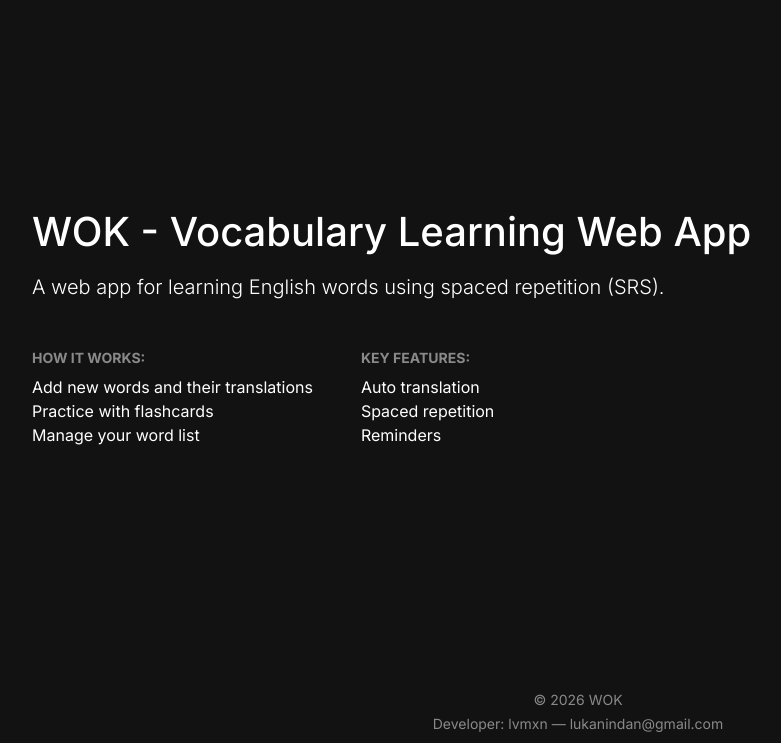
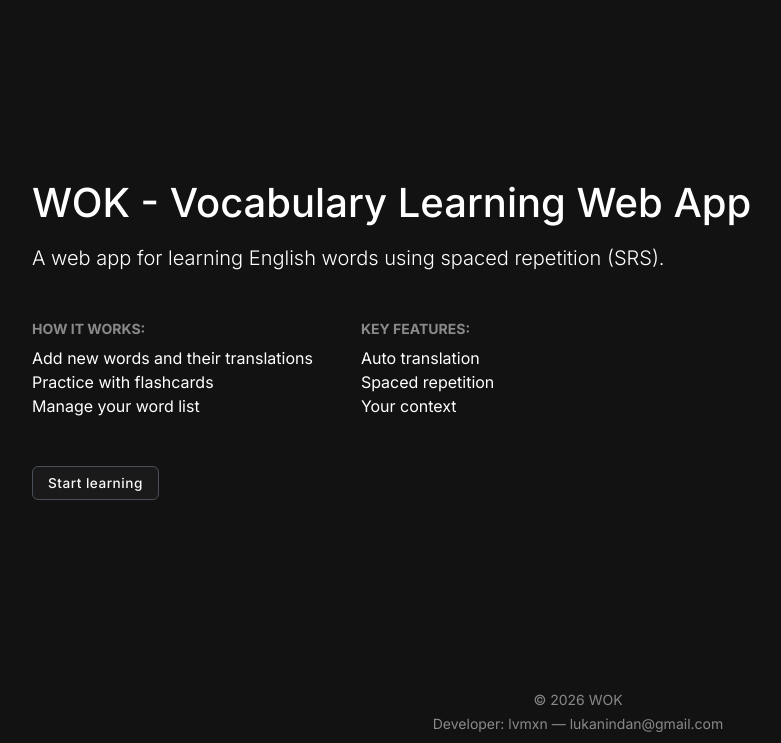
Before and after one commit to lvmxn/wok, a Flask app: page / in a window 1280 px wide. Shown: the part 57-800 px from the top of the page, without its empty margins (62-843 px from the left). Run offline with Flask 3, Linux system fonts and the light colour scheme.

Commit message:
feat: some UI's updates

```diff
--- a/templates/index.html
+++ b/templates/index.html
@@ -8,7 +8,7 @@
     <div class="container min-vh-100 d-flex flex-column text-start main-content justify-content-center">
         <h1 class="mb-3">WOK - Vocabulary Learning Web App</h1>
         <p class="lead mb-5">A web app for learning English words using spaced repetition (SRS).</p>
-        <div class="d-flex flex-column flex-md-row align-items-start gap-4 gap-md-5">
+        <div class="d-flex flex-column flex-md-row align-items-start gap-4 gap-md-5 mb-4">
             <div class="text-start" style="max-width: 350px;">
                 <h6 class="text-white-50 fw-bold text-uppercase font-mono small mb-2">how it works:</h6>
                 <ul class="list-unstyled mb-4">
@@ -22,9 +22,12 @@
                 <ul class="list-unstyled mb-4">
                     <li>Auto translation</li>
                     <li>Spaced repetition</li>
-                    <li>Reminders</li>
+                    <li>Your context</li>
                 </ul>
             </div>
         </div>
+        <div style="max-width: 350px;">
+            <a href="/tasks" class="btn btn-mono-outline btn-normal-case">Start learning</a>
+        </div>
     </div>
 {% endblock %}
--- a/templates/register.html
+++ b/templates/register.html
@@ -6,6 +6,7 @@
 
 {% block main %}
     <div class="container min-vh-100 d-flex flex-column align-items-center main-content justify-content-center">
+        <h1 class="mb-3">Register</h1>
         <form action="/register" method="post">
             <div class="mb-3">
                 <input autocomplete="off" autofocus class="form-control mx-auto w-auto inp-txt" name="username" placeholder="Username" type="text">
```
Also changed, not shown: templates/flashcards.html (+20 -2 lines), templates/login.html (+7 -2 lines).
